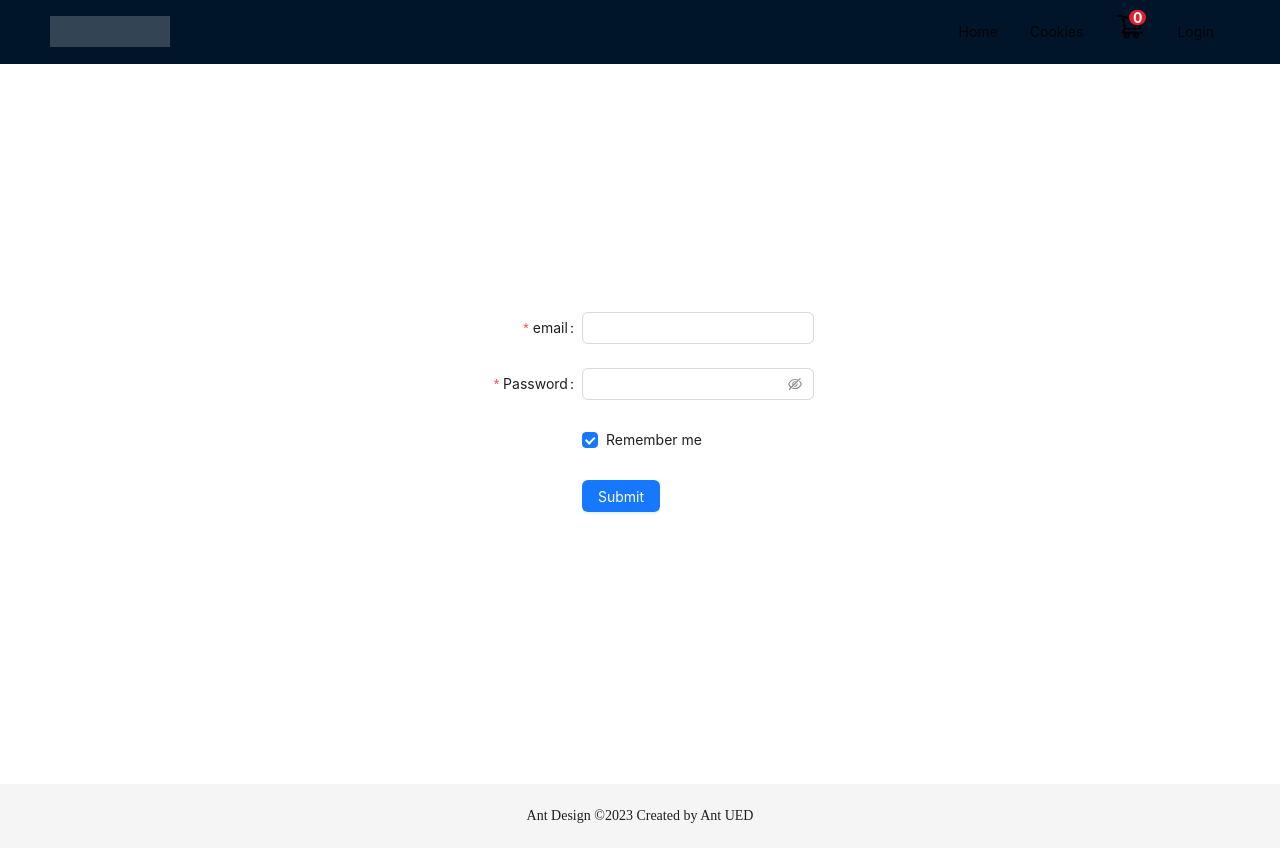
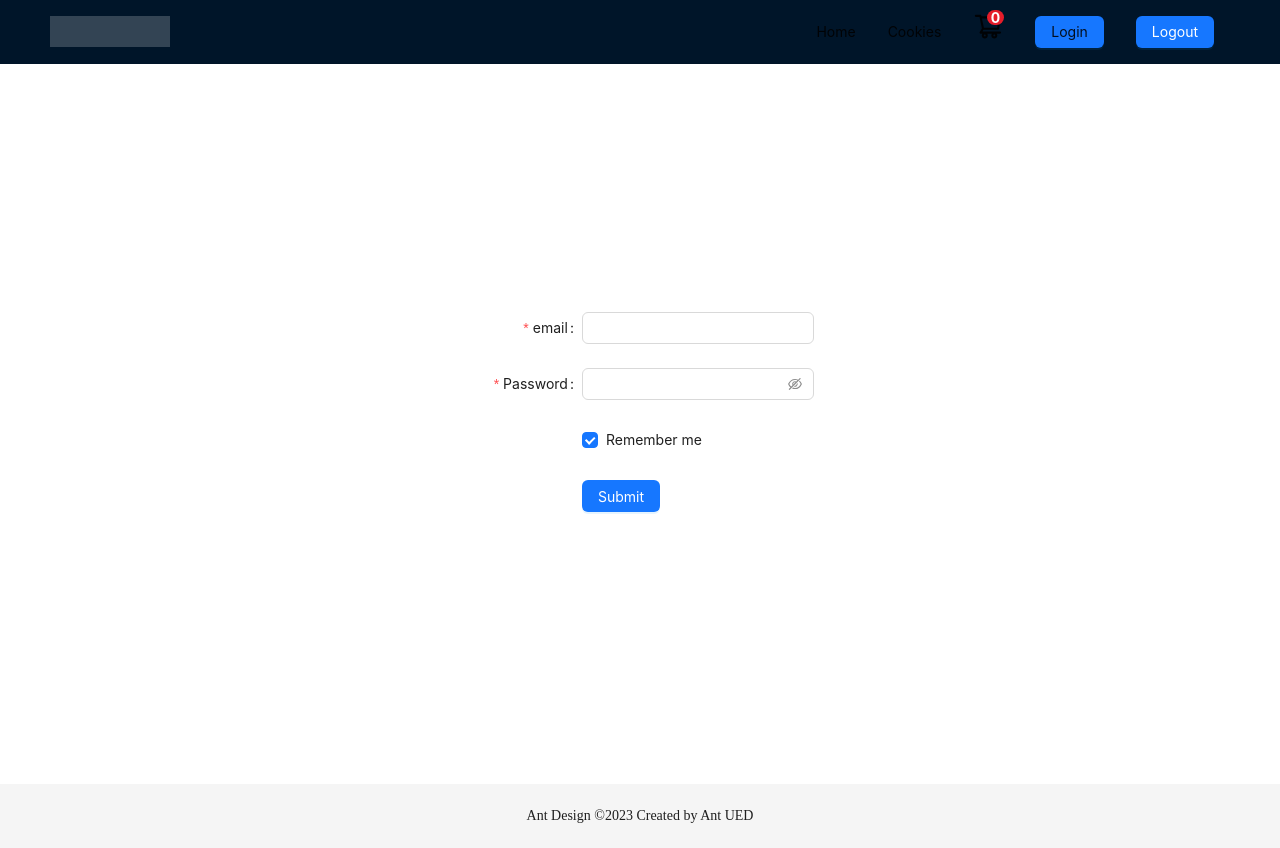
Before and after one commit to arsalan06/full-stack-resturant-application-in-Next-JS, a Next.js app: page /login in a window 1280 px wide. Built offline with nearby package versions, Linux system fonts and the light colour scheme.

Commit message:
protected route

```diff
--- a/package.json
+++ b/package.json
@@ -25,6 +25,7 @@
     "jsonwebtoken": "^9.0.0",
     "mongoose": "^6.8.4",
     "next": "13.1.5",
+    "next-auth": "^4.20.1",
     "react": "18.2.0",
     "react-dom": "18.2.0",
     "react-redux": "^8.0.5",
--- a/src/components/PizzaList.js
+++ b/src/components/PizzaList.js
@@ -17,7 +17,7 @@ const PizzaList = ({ pizzaList }) => {
               <Image alt="example" width={100} height={150} src={item.img} />
             }
           >
-            <Meta title={item.desc} description="www.instagram.com" />
+            <Meta title={item.title} description={item.desc} />
           </Card>
         </Link>
       ))}
--- /dev/null
+++ b/src/components/Toaster/Toaster.js
@@ -0,0 +1,18 @@
+import { notification } from "antd";
+
+const Toaster = (message, type) => {
+    // const [api, contextHolder] = notification.useNotification();
+  if (process.browser) {
+    return notification.open({
+      message: "Notification",
+      description: message,
+      id:"444",
+      type:type
+      // onClick: () => {
+      //   console.log('Notification Clicked!');
+      // },
+    })
+  }
+};
+
+export default Toaster;
--- a/src/components/Topbar/Topbar.js
+++ b/src/components/Topbar/Topbar.js
@@ -1,5 +1,5 @@
 import React, { useState } from "react";
-import { Breadcrumb, Layout, Menu, theme } from "antd";
+import { Breadcrumb, Layout, Menu, Button } from "antd";
 import styles from "../styles/Topbar.module.css";
 import { useSelector } from "react-redux";
 import {
@@ -8,10 +8,15 @@ import {
   ShoppingCartOutlined,
 } from "@ant-design/icons";
 import Link from "next/link";
+import Toaster from "../Toaster/Toaster";
+import { useRouter } from "next/router";
+import Cookies from "js-cookie";
 const { Header, Content, Footer } = Layout;
 const Topbar = () => {
+  const router = useRouter();
   const quantity = useSelector((state) => state.cart.quantity);
   const [current, setCurrent] = useState("mail");
+  const [showToaster, setShowToaster] = useState(false);
   const onClick = (e) => {
     console.log("click ", e);
     setCurrent(e.key);
@@ -38,6 +43,12 @@ const Topbar = () => {
       disabled: true,
     },
   ];
+  const message = "Please add at least one item";
+  const type = "info";
+  const handleLogout = () => {
+    Cookies.remove("token");
+    router.push("/");
+  };
   return (
     <Layout>
       <Header
@@ -66,7 +77,15 @@ const Topbar = () => {
           </Menu.Item>
           <Menu.Item> Cookies </Menu.Item>
           <Menu.Item>
-            <Link href="/Cart">
+            <span
+              onClick={() => {
+                if (quantity <= 0) {
+                  Toaster(message, type);
+                } else {
+                  router.push("/Cart");
+                }
+              }}
+            >
               <ShoppingCartOutlined
                 className={styles.Topbar_cart_icon}
                 style={{
@@ -76,10 +95,19 @@ const Topbar = () => {
               <span className={styles.Topbar_cart_icon_counter}>
                 {quantity}
               </span>
-            </Link>
+            </span>
           </Menu.Item>
           <Menu.Item>
-            <Link href="/login">Login</Link>
+            {/* <Link href="/login">Login</Link> */}
+            <Button type="primary" href="/login">
+              Login
+            </Button>
+          </Menu.Item>
+          <Menu.Item>
+            {/* <Link href="/login">Login</Link> */}
+            <Button type="primary" onClick={handleLogout}>
+              Logout
+            </Button>
           </Menu.Item>
         </Menu>
       </Header>
--- a/src/pages/Cart/checkoutForm.js
+++ b/src/pages/Cart/checkoutForm.js
@@ -5,7 +5,7 @@ import {
   useStripe,
   useElements
 } from "@stripe/react-stripe-js";
-
+import styles from "@/styles/Cart.module.css";
 export default function CheckoutForm() {
   const stripe = useStripe();
   const elements = useElements();
--- a/src/styles/Cart.module.css
+++ b/src/styles/Cart.module.css
@@ -36,3 +36,6 @@
     height: 30px;
 
 }
+.Label{
+  color: white;
+}
```
Also changed, not shown: src/middlewares/authMiddleware.js (added, +22 -0 lines), src/pages/Cart/index.js (+22 -10 lines), .eslintrc.json, 1 other file (tests, documents, lock files or other folders).
